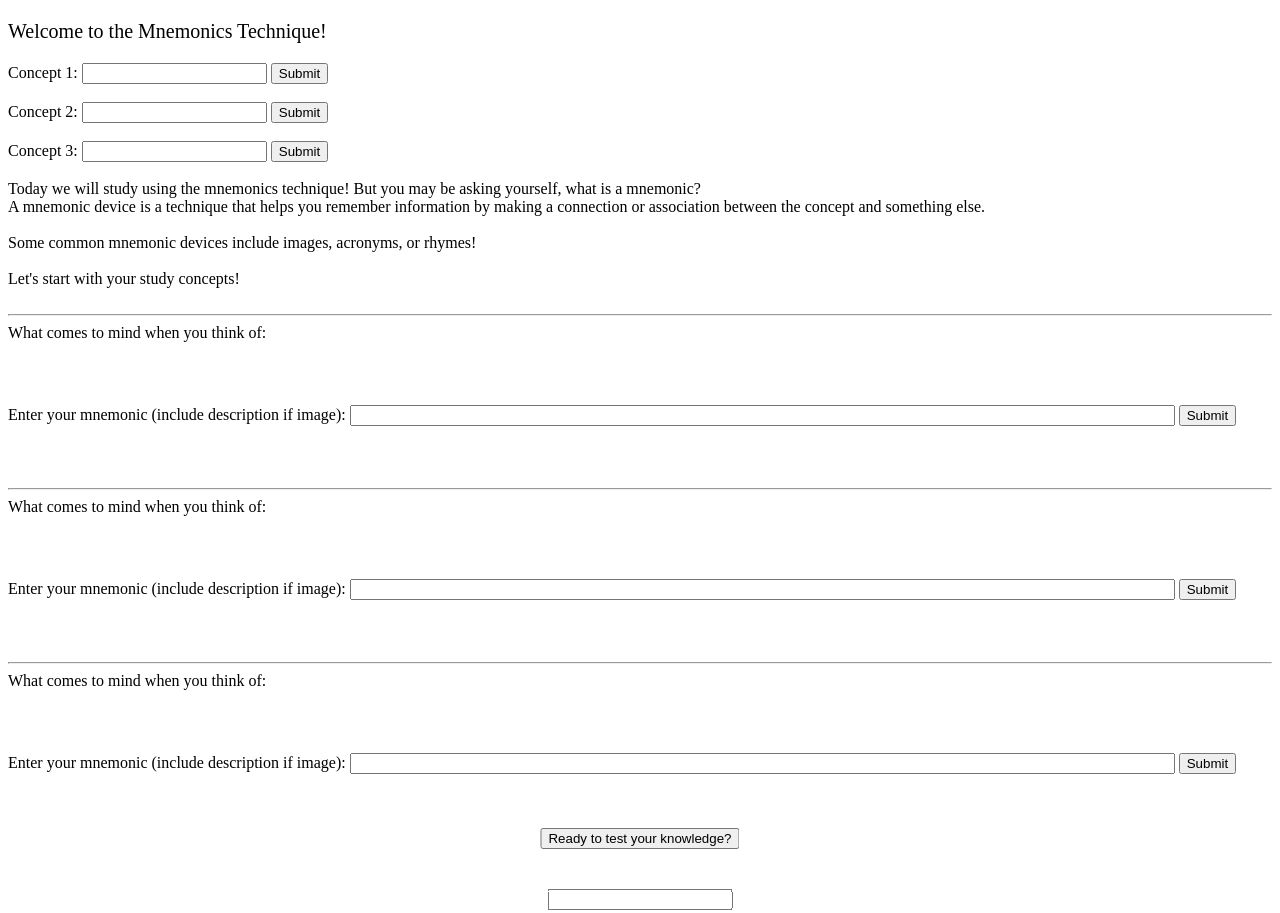
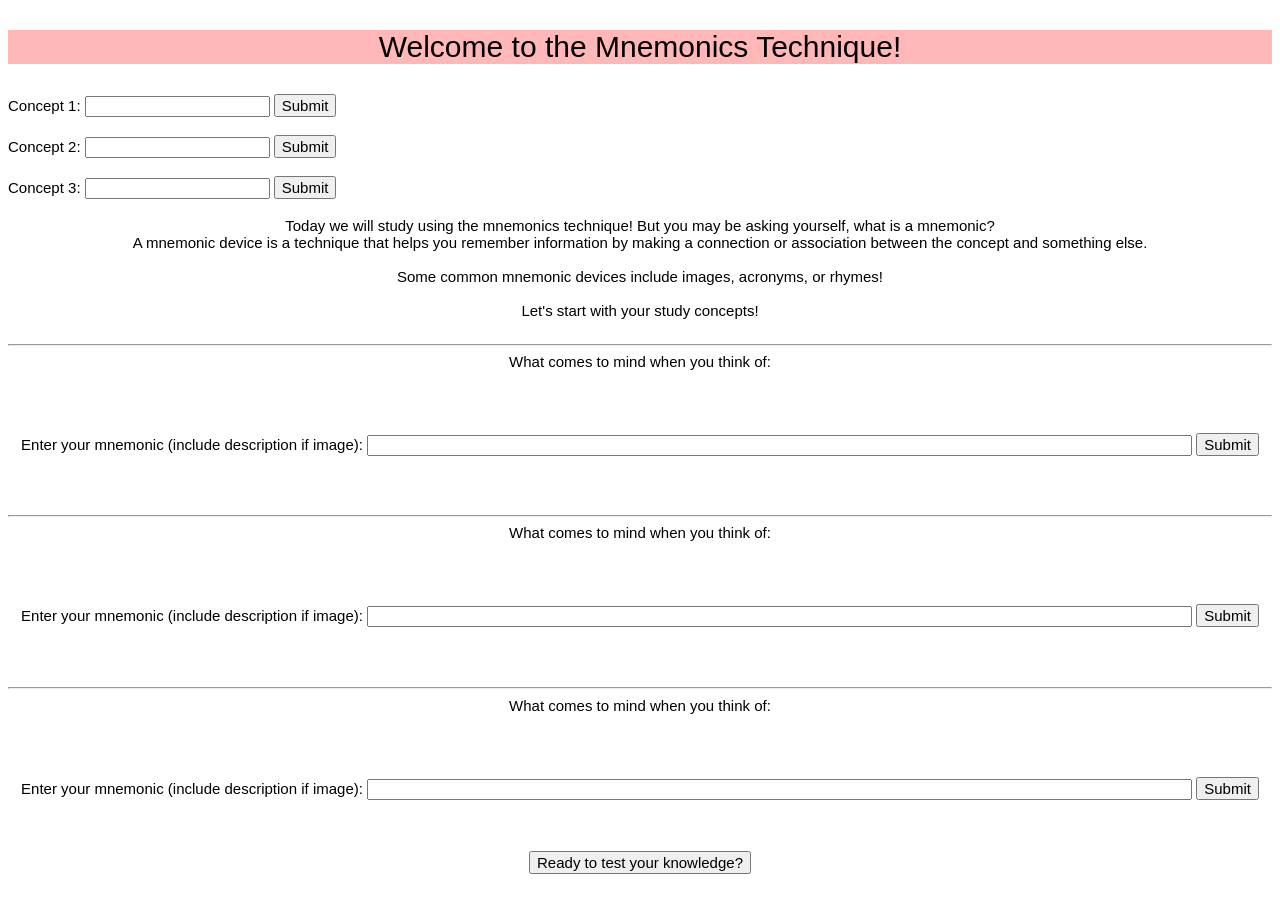
Before and after one commit to Jude-Shorbaji/HackRU, a plain HTML site: page mnemonics.html in a window 1280 px wide. Shown: the top 913 px of the page. Drawn offline with Linux system fonts and the light colour scheme; a web font is replaced by a local one.

Commit message:
Update style.css

```diff
--- a/style.css
+++ b/style.css
@@ -114,9 +114,80 @@
       width:30%
     }
   }
-
-  p{
-    font-size:20px;
-    text-align: left;
-    color:black;
+form {
+  font-family: reross-quadratic, sans-serif;
+  font-style: normal;
+  font-weight: 200;
+  font-size: medium;
+  text-align: center;
+}
+p {
+  font-family: sans-serif;
+  font-style: normal;
+  color:#3f6593;
+  font-weight: 200;
+  font-size: 20px;
+  text-align: center;
+}
+.title {
+  font-family: reross-quadratic, sans-serif;
+  background-color: #ffb7b7;
+  color:#000;
+  font-style: normal;
+  font-weight: 200;
+  font-size: 30px;
+  text-align: center;
+}
+label {
+  font-family: sans-serif;
+  font-style: normal;
+  font-weight: 200;
+  font-size: 15px;
+  text-align: center;
+}
+button {
+  font-family: sans-serif;
+  font-style: normal;
+  font-weight: 200;
+  font-size: 15px;
+  text-align: center;
+}
+  .Definition {
+    font-family: sans-serif;
+    font-style: normal;
+    font-weight: 200;
+    font-size: 15px;
+    text-align: center;
   }
+  .Mnemonic {
+    font-family: sans-serif;
+    font-style: normal;
+    font-weight: 200;
+    font-size: 15px;
+    text-align: center;
+  }
+  .smth {
+    font-family: sans-serif;
+    font-style: normal;
+    font-weight: 200;
+    font-size: 15px;
+    text-align: center;
+  }
+  .correct {
+    font-family: sans-serif;
+    font-style: normal;
+    font-weight: 200;
+    font-size: 15px;
+    text-align: center;
+    background-color: #30875e;
+    color:#ffffff;
+  }
+  .wrong {
+    font-family: sans-serif;
+    font-style: normal;
+    font-weight: 200;
+    font-size: 15px;
+    text-align: center;
+    background-color: #ee1c1c;
+    color:#ffffff;
+  }
```
